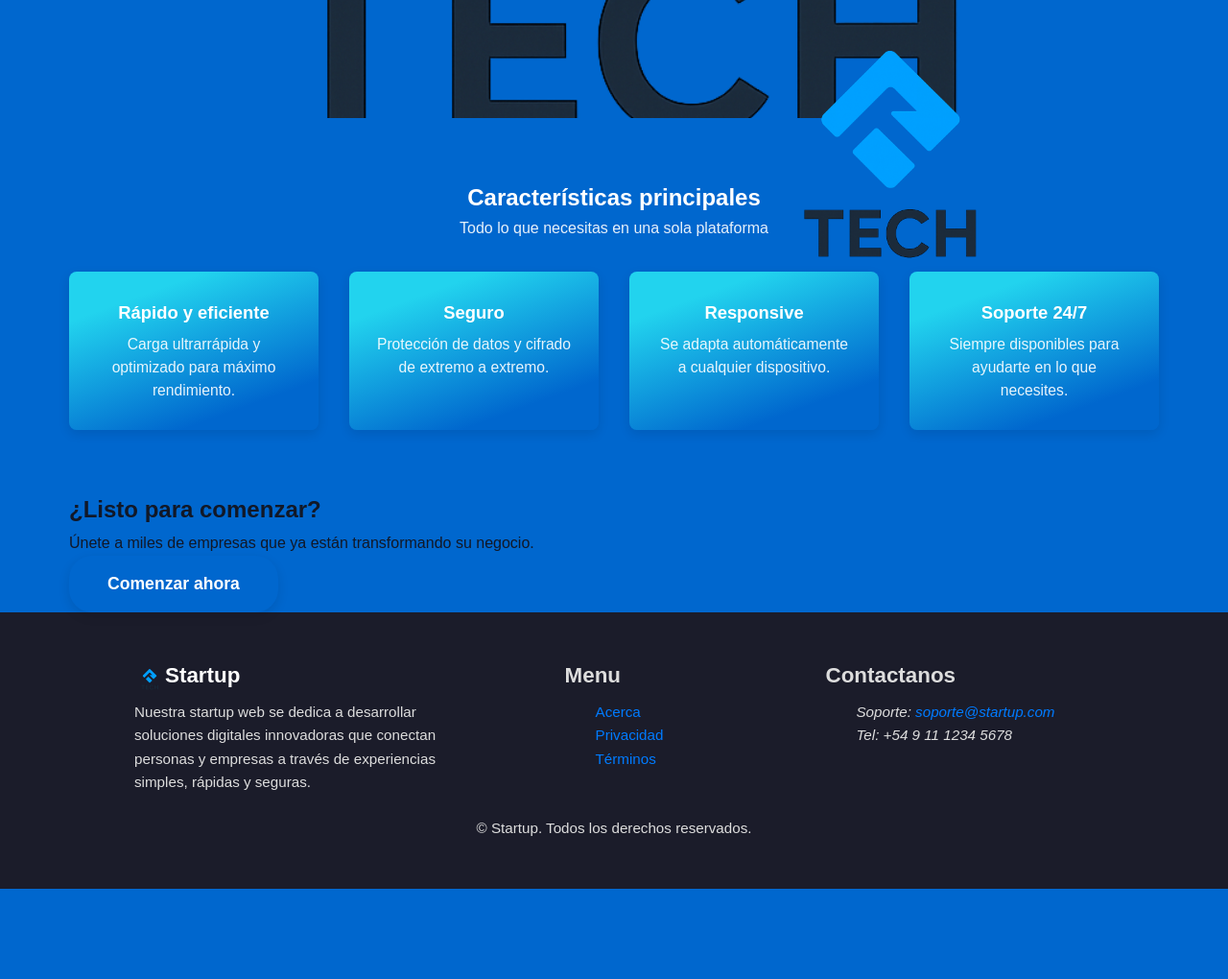
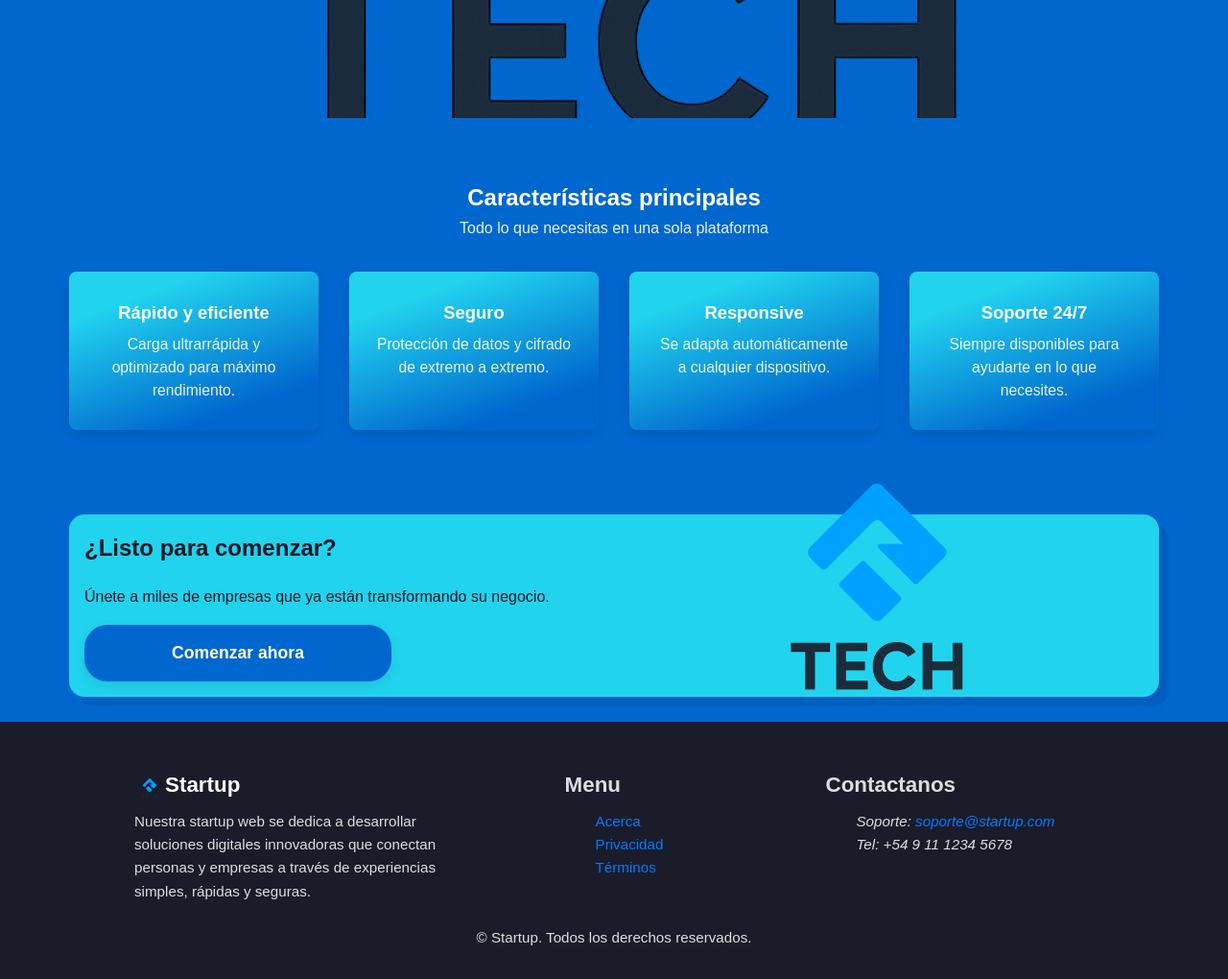
Before and after one commit to Zolmex/plp3-aa14, a plain HTML site: page index.html in a window 1280 px wide. Shown: the part 677-1697 px from the top of the page at 96% size. Before the commit the page ends 1603 px from the top, so only its background shows below. Drawn offline with Linux system fonts and the light colour scheme.

Commit message:
arreglo main.css

```diff
--- a/styles/main.css
+++ b/styles/main.css
@@ -297,6 +297,25 @@ button {
   margin: 0 auto;
   padding: 0 2rem;
 }
+/* CTA + footer */
+.cta {
+  height: 12rem;
+  margin: 1.5rem 0;
+}
+
+.cta__content {
+  background-color: #22d3ee;
+  border: 0.1rem;
+  box-shadow: 10px 10px rgba(0, 0, 0, 0.08);
+  border-radius: 1rem;
+  padding: 1rem;
+  margin-top: 1rem;
+  display: flex;
+  flex-direction: column;
+  justify-content: center;
+  gap: 1rem;
+  position: relative;
+}
 
 .cta__content h2 {
   padding-bottom: 0.2rem;
```
